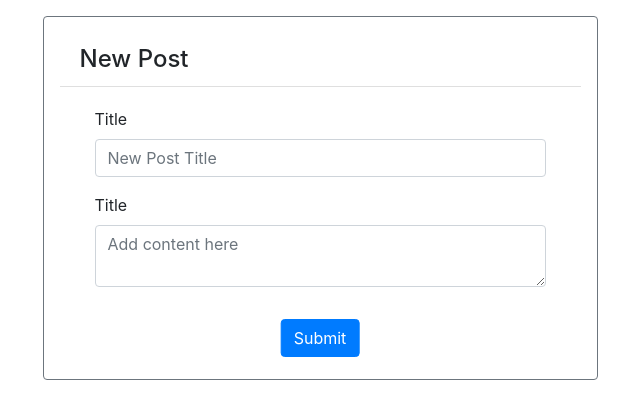
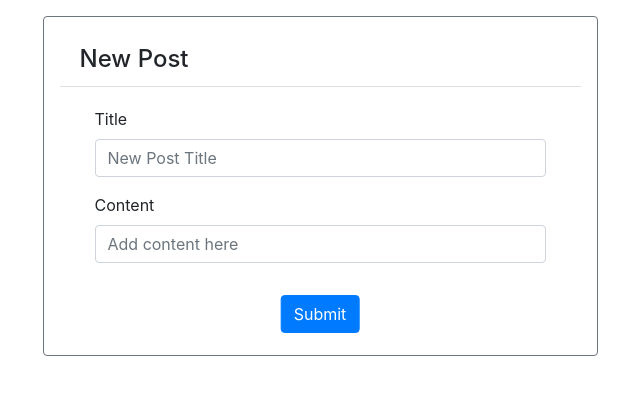
Before and after one commit to s-cabrera/Tech-Blog, a Node server app: page /api/posts/add in a window 1280 px wide. Shown: the part 133-552 px from the top of the page, without its empty margins (320-960 px from the left). Run offline with Node 20, Linux system fonts and the light colour scheme; a user stored in the database is signed in; some libraries are stand-ins or nearby versions.

Commit message:
Added a 5 minute time limit to the session

```diff
--- a/controllers/homeRoutes.js
+++ b/controllers/homeRoutes.js
@@ -9,7 +9,7 @@ router.get('/', async (req, res) => {
       attributes: ['id', 'title', 'content', 'updated_at'],
       include:{
         model: User,
-        attributes:['first_name', 'last_name']
+        attributes:['username', 'first_name', 'last_name']
       },
       order: [
         ['updated_at', 'DESC']
@@ -20,7 +20,7 @@ router.get('/', async (req, res) => {
     // Serialize data so the template can read it
     const posts = postData.map((e) => e.get({ plain: true }));
 
-    console.log(posts);
+    // console.log(posts);
 
     if(!req.session.logged_in){
       res.render('homepage', {
@@ -36,7 +36,7 @@ router.get('/', async (req, res) => {
 
     const user = userData.get({ plain: true });
 
-    console.log(user);
+    // console.log(user);
 
     res.render('homepage', {
       posts,
--- a/server.js
+++ b/server.js
@@ -16,7 +16,16 @@ const hbs = exphbs.create({helpers});
 
 const sess = {
   secret: 'Super secret secret',
-  cookie: {},
+  cookie: {
+    // maxAge sets the maximum age for the session to be active. Listed in milliseconds. (Ten minutes)
+    maxAge: 300000,
+    // httpOnly tells express-session to only store session cookies when the protocol being used to connect to the server is HTTP.
+    httpOnly: true,
+    // secure tells express-session to only initialize session cookies when the protocol being used is HTTPS. Having this set to true, and running a server without encryption will result in the cookies not showing up in your developer console.
+    secure: false,
+    // sameSite tells express-session to only initialize session cookies when the referrer provided by the client matches the domain out server is hosted from.
+    sameSite: 'strict',
+  },
   resave: false,
   saveUninitialized: true,
   store: new SequelizeStore({
--- a/views/add.handlebars
+++ b/views/add.handlebars
@@ -10,11 +10,11 @@
             <input type="input" class="form-control" id="post-title" placeholder="New Post Title">
         </div>
         <div class="form-group col-auto">
-            <label for="post-content">Title
+            <label for="post-content">Content
                 <span class="text-danger font-weight-bold d-none">*</span>
             </label>
-            <textarea type="input" class="form-control" id="post-content" aria-label="With textarea"
-                placeholder="Add content here"></textarea>
+            <input type="text" class="form-control" id="post-content" aria-label="With textarea"
+                placeholder="Add content here"></input>
         </div>
         <p id="post-alert" class="form-group col-auto text-danger d-none">Alert message HERE!!!</p>
         <div class="form-group position-relative p-3 mb-2">
--- a/views/dashboard.handlebars
+++ b/views/dashboard.handlebars
@@ -15,7 +15,7 @@
     </h4>
 
     <div class="card-body">
-        <p class="card-text">{{post.content}}</p>
+        <p>{{post.content}}</p>
     </div>
 </div>
 {{/each}}
--- a/views/homepage.handlebars
+++ b/views/homepage.handlebars
@@ -5,13 +5,13 @@
     <h4 class="card-header">{{post.title}}
         <a href="/api/posts/post/{{post.id}}"  class="btn btn-outline-secondary view-btn ml-2">View</a>
         <span class="post_header p-1">Posted by
-            <span class="post_author">{{post.user.first_name}} {{post.user.last_name}}</span>
+            <span class="post_author">{{post.user.username}}</span>
             on
             <span class="post_date">{{format_date post.updated_at}}</span>
         </span>
     </h4>
     <div class="card-body">
-        <p class="card-text">{{post.content}}</p>
+        <p>{{post.content}}</p>
     </div>
 </div>
 {{/each}}
```
Also changed, not shown: README.md.
